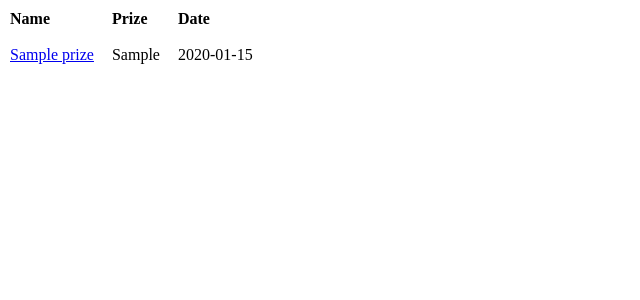
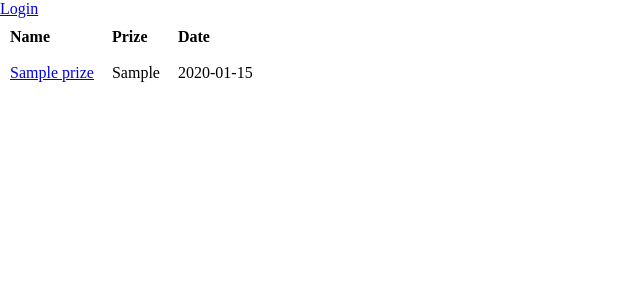
Before and after one commit to booude/etcbot, a Flask app: page / in a window 1280 px wide. Shown: the top 300 px of the page, without its empty margins (0-640 px from the left). Run offline with Flask 2, Linux system fonts and the light colour scheme; tables that the repository leaves empty hold one stand-in row (values such as "Sample post").

Commit message:
login button on main screen

```diff
--- a/templates/table.html
+++ b/templates/table.html
@@ -10,6 +10,7 @@
 </head>
 
 <body>
+    <a href="/login">Login</a>
     <table clash="table">
         <tr class="table__header">
             {% for header in headings %}
```
